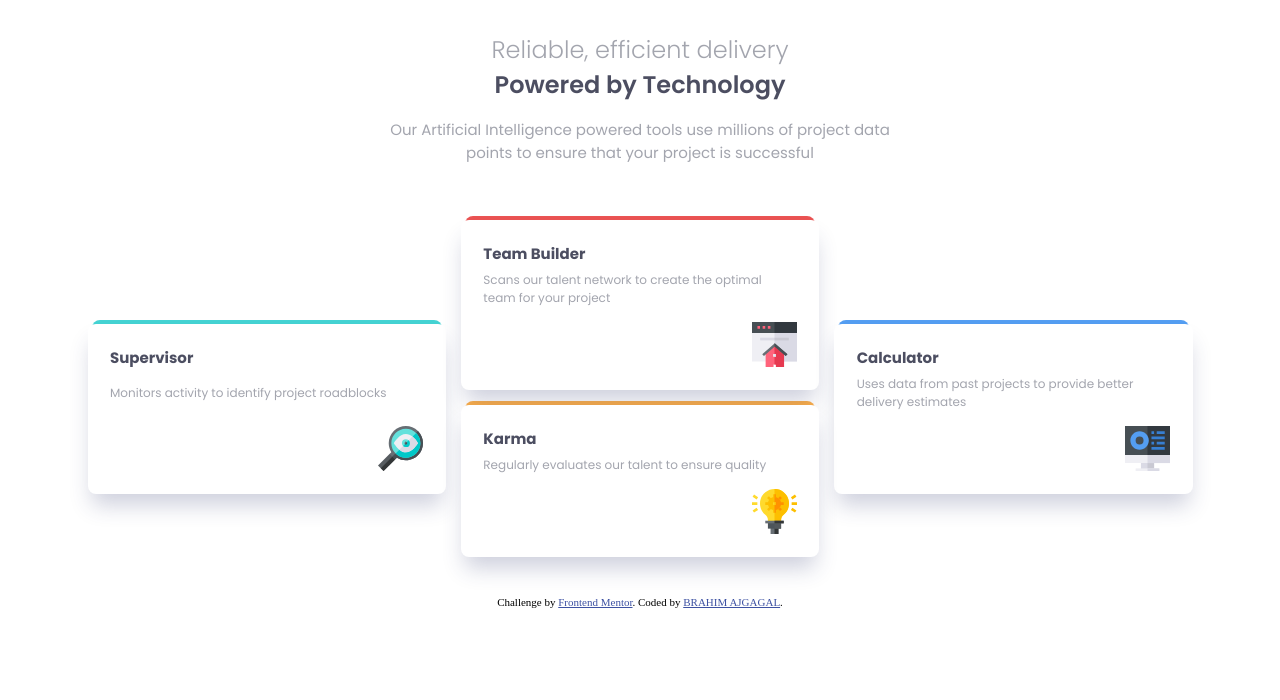
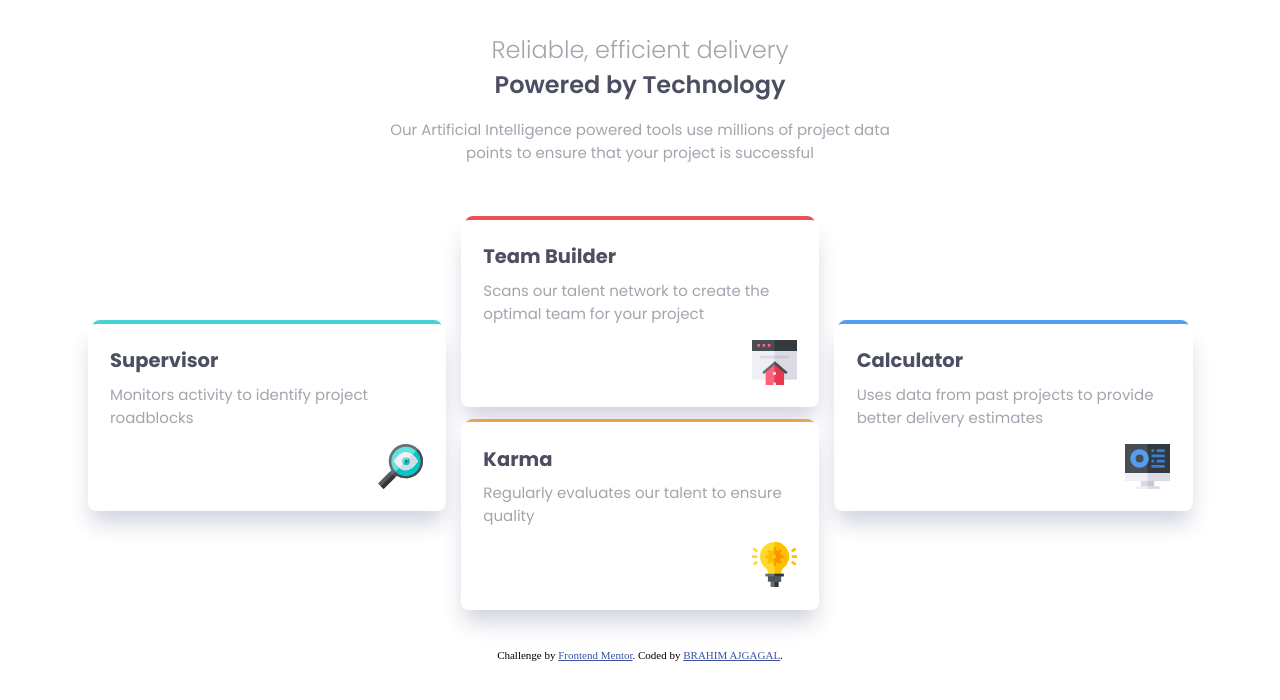
Before and after one commit to AslamtoIbrahim/Four-Card-Feature-Section-Master, a plain HTML site: page index.html in a window 1280 px wide. Drawn offline with Linux system fonts and the light colour scheme.

Commit message:
css changes

```diff
--- a/styles.css
+++ b/styles.css
@@ -62,7 +62,7 @@ h1 {
 
 h2 {
     color: hsl(234, 12%, 34%);
-    font-size: 1em;
+    font-size: 1.3em;
     text-align: start;
     width: 100%;
 }
@@ -74,7 +74,7 @@ img {
 }
 
 .item p {
-    font-size: 0.8em;
+    font-size: 1em;
     margin-top: 0.5em;
     text-align: start;
     width: 100%;
```
